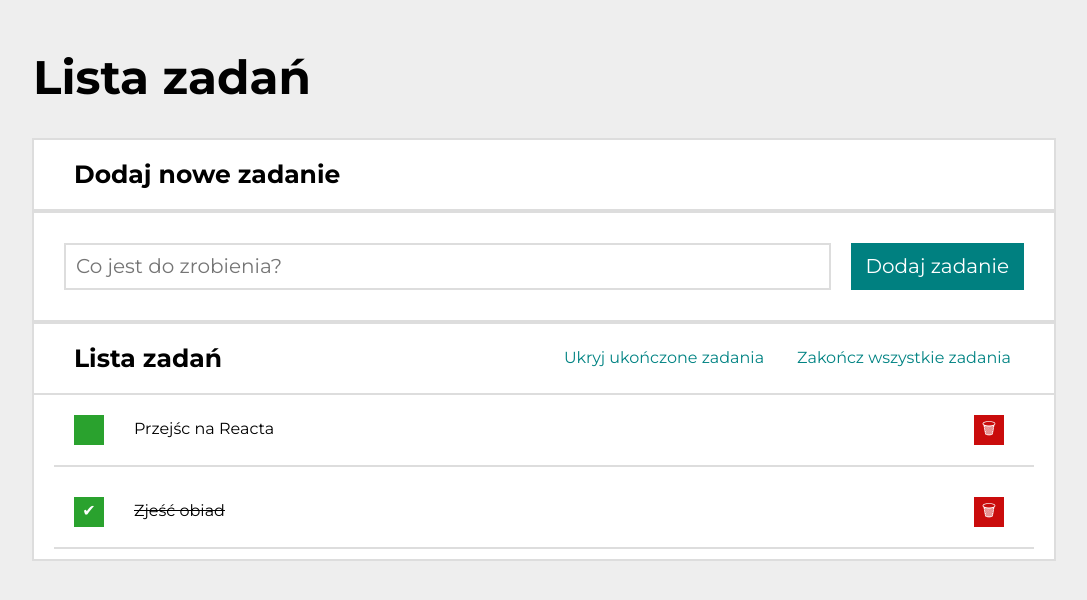
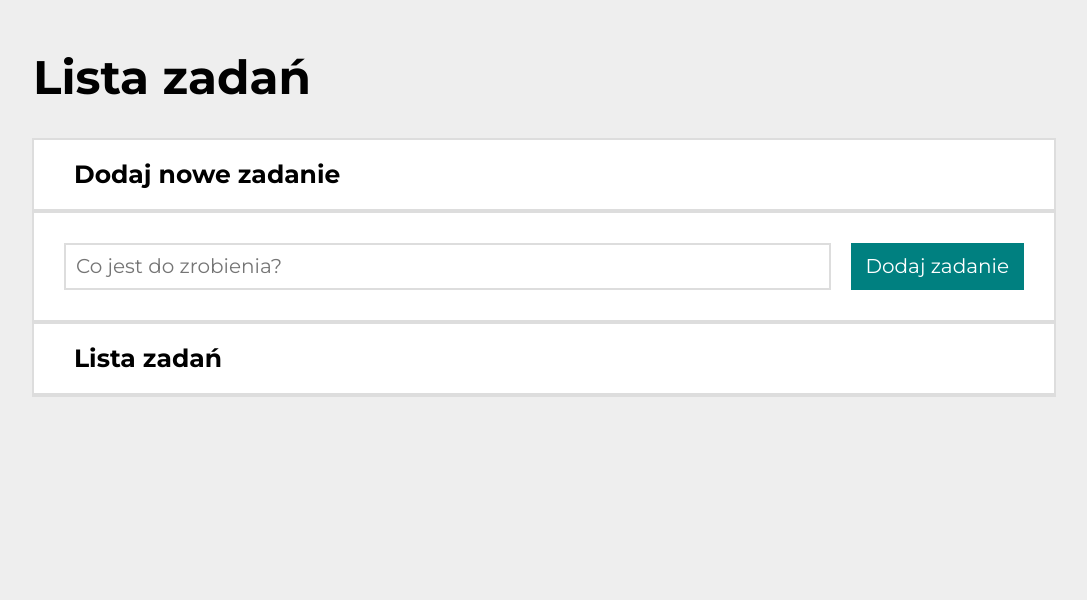
Before and after one commit to Mr-SuSeL/todos-list-react, a React (Create React App) app: page / in a window 1280 px wide. Shown: the top 600 px of the page, without its empty margins (96-1183 px from the left). Built offline with nearby package versions, Linux system fonts and the light colour scheme.

Commit message:
tasks worked with localStorage functionality

```diff
--- a/src/App.js
+++ b/src/App.js
@@ -1,4 +1,4 @@
-import React, { useState } from "react";
+import React, { useState, useEffect } from "react";
 import Form from "./Form";
 import Tasks from "./Tasks";
 import Buttons from "./Buttons";
@@ -8,10 +8,16 @@ import Container from "./Container";
 
 function App() {
   const [hideDone, setHideDone] = useState(false);
-  const [tasks, setTasks] = useState([
-    { id: 1, content: "Przejśc na Reacta", done: false },
-    { id: 2, content: "Zjeść obiad", done: true },
-  ]);
+
+  const tasksLocalStorage = localStorage.getItem("tasks");
+
+  const [tasks, setTasks] = useState(
+    tasksLocalStorage ? JSON.parse(tasksLocalStorage) : []
+  );
+
+  useEffect(() => {
+    localStorage.setItem("tasks", JSON.stringify(tasks));
+  }, [tasks]);
 
   const toggleHideDone = () => {
     setHideDone((hideDone) => !hideDone);
@@ -45,14 +51,13 @@ function App() {
   };
 
   const addNewTask = (content) => {
-    setTasks((tasks) => [
-      ...tasks,
-      {
-        content,
-        done: false,
-        id: tasks.length ? tasks[tasks.length - 1].id + 1 : 1,
-      },
-    ]);
+    const newTask = {
+      content,
+      done: false,
+      id: tasks.length ? tasks[tasks.length - 1].id + 1 : 1,
+    };
+
+    setTasks((tasks) => [...tasks, newTask]);
   };
 
   return (
```
